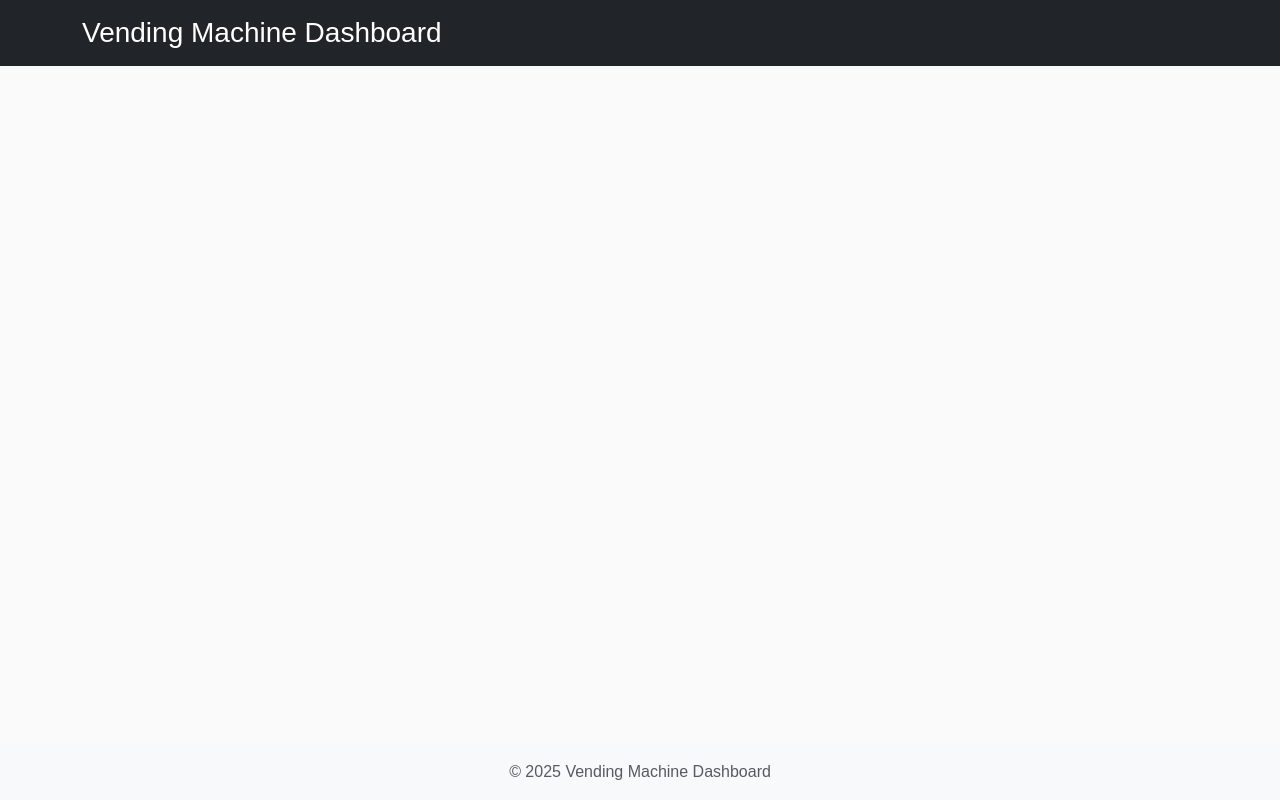
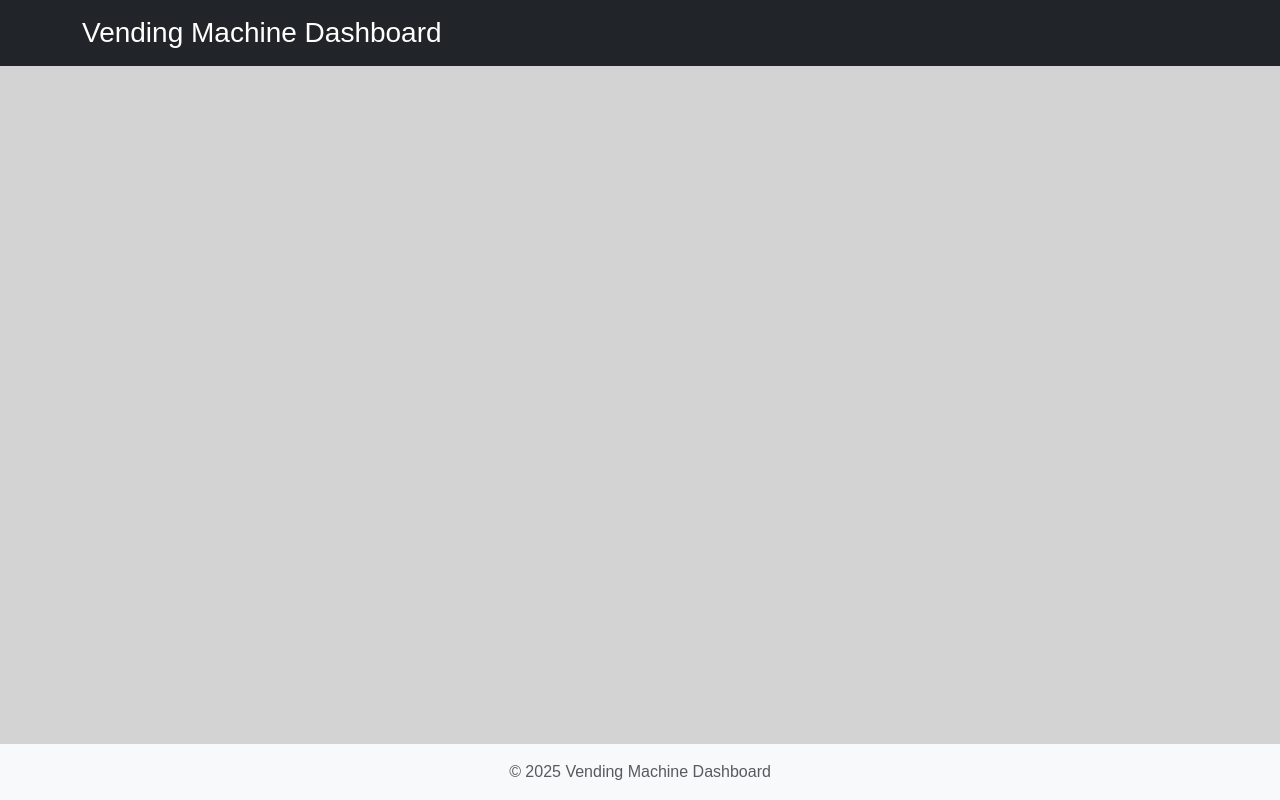
Before and after one commit to andareomondi/vendorflow, a Django app: page /about/ in a window 1280 px wide. Run offline with Django 5.2, Linux system fonts and the light colour scheme.

Commit message:
Change body background color from light gray to dark gray in CSS

```diff
--- a/static/css/style.css
+++ b/static/css/style.css
@@ -11,7 +11,7 @@
   transform: translateY(-1px);
 }
 body {
-  background-color: #f8f9faaf;
+  background-color: #d3d3d3;
   font-family: "Arial", sans-serif;
 }
 
```
